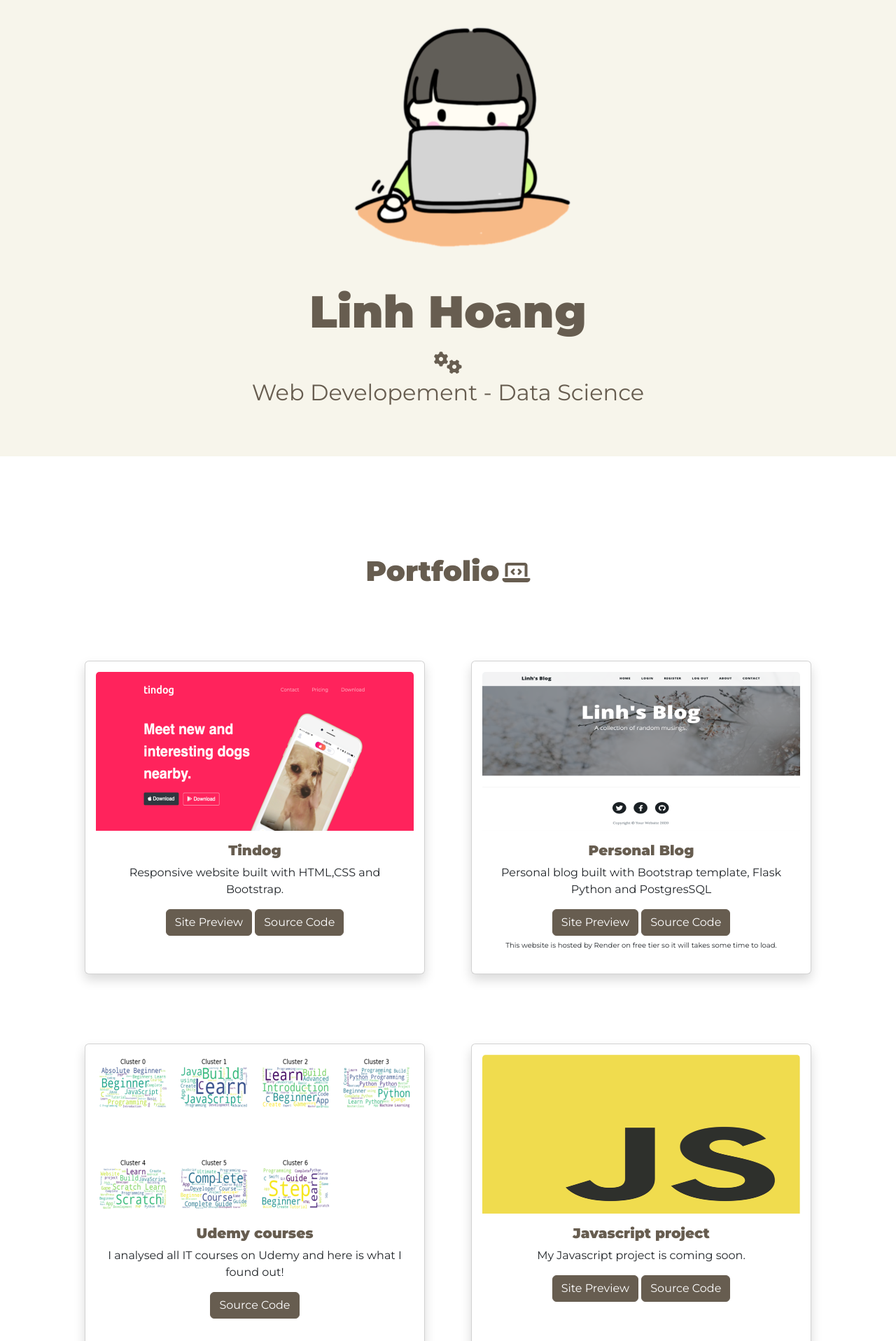
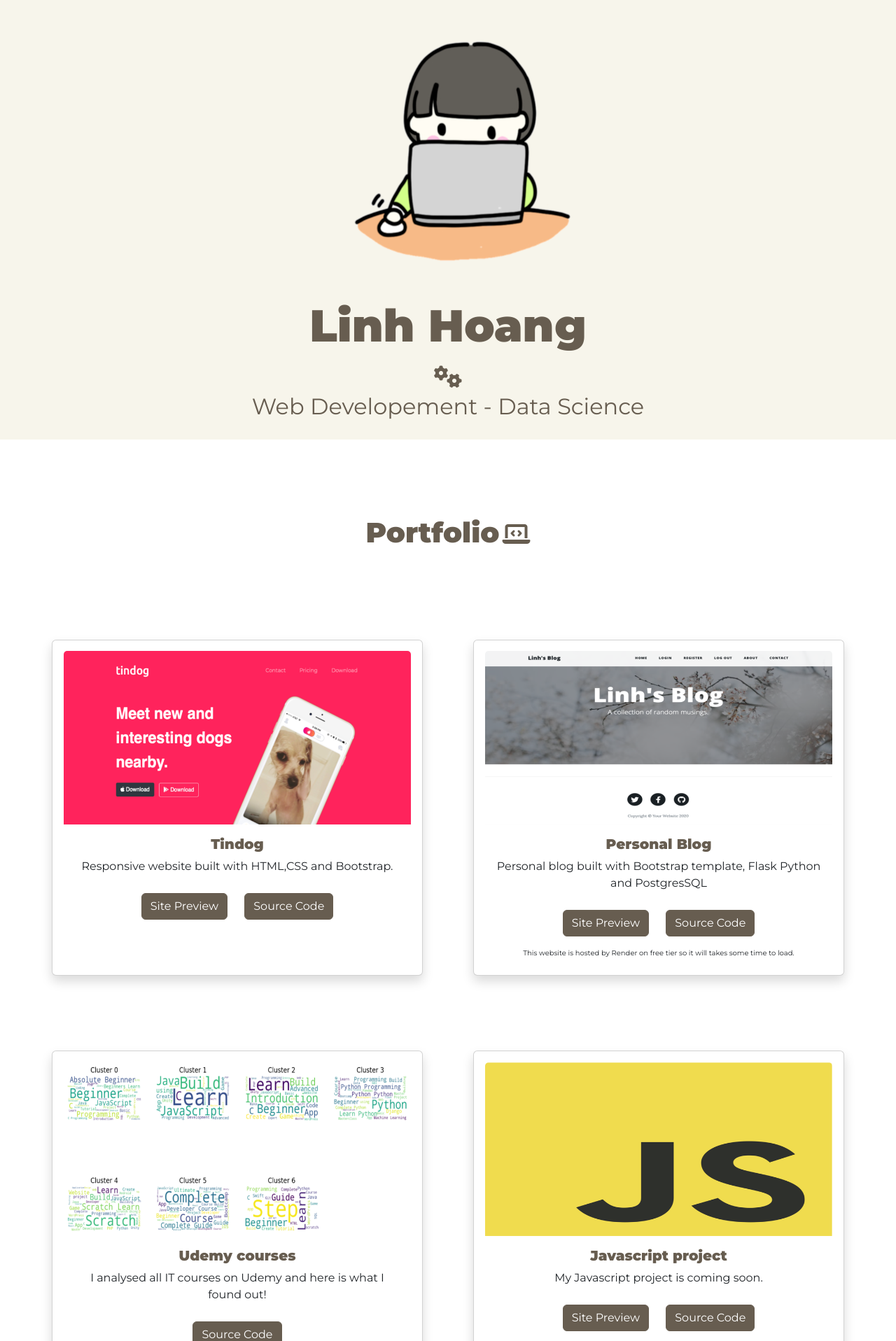
Before and after one commit to LinhHoang2812/MyPortfolio, a Flask app: page / in a window 1280 px wide. Shown: the part 88-2004 px from the top of the page at 70% size. Run offline with Flask 2, Linux system fonts and the light colour scheme; some libraries are stand-ins or nearby versions.

Commit message:
css innit

```diff
--- a/static/css/styles.css
+++ b/static/css/styles.css
@@ -1,15 +1,9 @@
-html {
-  scroll-behavior: smooth;
-}
-
-
 
 h1,h2,h3,h4 {
     font-family: "Montserrat", sans-serif;
     color: #675D50;
 
 }
-
 
 body {
     font-family: "Montserrat", sans-serif;
@@ -18,12 +12,12 @@ body {
     padding: 0;
 
 }
+.container-fluid{
+    padding: 5% 3%;
+ }
 
-/* style container fluid */
-.container-fluid {
-    padding: 40px 20px;
 
-}
+
 /* style navbar */
 .navbar {
     padding: 1.5em  2rem;
@@ -57,10 +51,10 @@ body {
 
 
 /* style title */
-.title {
+#header .container-fluid{
     text-align: center;
-    padding: 5rem 4rem 4rem;
     background-color: #F7F5EB;
+    padding: 100px 20px 20px 20px !important;
 }
 
 .intro h1{
@@ -129,7 +123,9 @@ body {
 .contact-content {
     padding: 5% 15%;
 }
-
+.contact-content .mybtn {
+    margin-left: 0;
+}
 .contact-title {
     text-align: center;
     padding-bottom: 5%;
@@ -145,6 +141,7 @@ body {
 .mybtn {
     background-color: #675D50;
     border-color:#675D50 ;
+    margin: 10px;
 }
 
 .mybtn:hover {
@@ -156,10 +153,6 @@ body {
 .mybtn:active {
     background-color: #675D50 !important;
     border-color:#675D50 !important ;
-}
-
-.alert {
-    color: red;
 }
 
 /* style footer */
@@ -195,10 +188,8 @@ body {
 }
 
 /* style portfolio */
-
-
 #portfolio {
-    padding: 100px;
+    padding: 50px;
 }
 
 #portfolio .container-fluid {
@@ -217,23 +208,27 @@ body {
 }
 
 
+
+
 .card {
-    height: 28rem;
+    /* height: 28rem; */
     padding: 3% 3%;
 }
-@media (max-width: 990px){
+
+@media (min-width: 1000px) and (max-width: 1900px){
     .card {
-      height: 33rem;
+      height: 30rem;
 
     }
 }
 
-@media (max-width: 720px){
+@media (min-width: 1900px){
     .card {
-      height: 26rem;
+      height: 38rem;
 
     }
 }
+
 
 
 
--- a/templates/index.html
+++ b/templates/index.html
@@ -66,7 +66,7 @@
 
 
     <div class="profile">
-        <img src="static/assets/image/linh2.png" alt="myprofile">
+        <img class="img-fluid" src="static/assets/image/linh2.png" alt="myprofile">
     </div>
     <div class="intro">
             <h1>Linh Hoang</h1>
```
